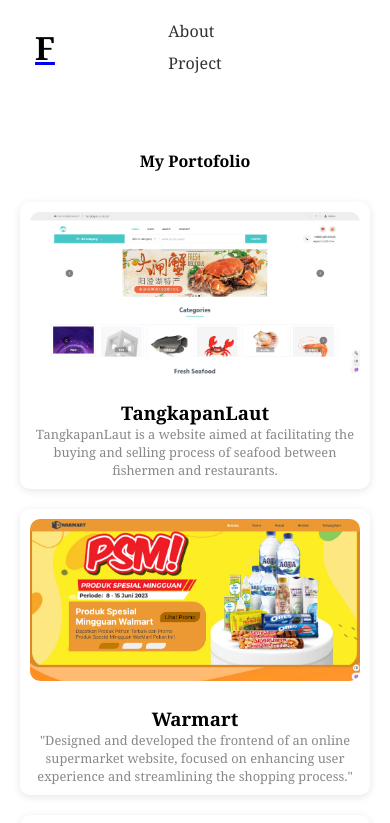
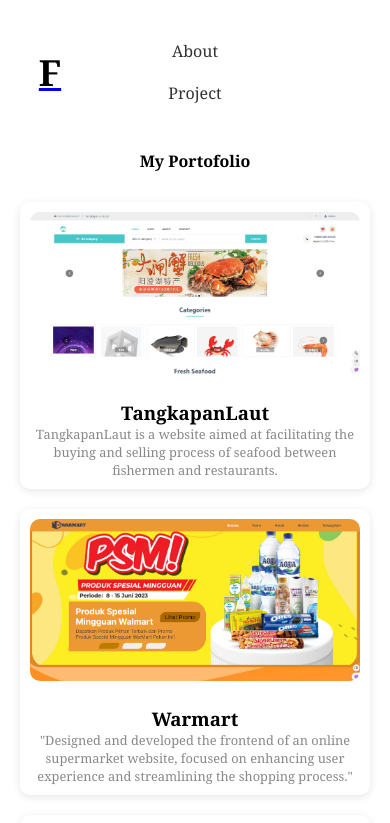
Before and after one commit to FaldianChandra/Faldian-Chandra, a plain HTML site: page Projects.html in a window 390 px wide. Shown: the top 823 px of the page. Drawn offline with Linux system fonts and the light colour scheme.

Commit message:
Update Responsivity

```diff
--- a/style/About.css
+++ b/style/About.css
@@ -100,7 +100,7 @@
   display: flex;
   justify-content: center;
   gap: 20px;
-  flex-wrap: wrap; /* Added this to make images wrap in smaller screens */
+  flex-wrap: wrap;
 }
 
 .image-card {
@@ -210,32 +210,23 @@
 }
 
 @media (max-width: 768px) {
-  /* Adjust logo size and text */
-  .logo {
-    width: 45px;
-    height: 45px;
-    font-size: 28px;
-  }
-
-  /* Align the nav-menu vertically in small screens */
   .nav-container {
     flex-direction: column;
   }
 
   .nav-menu {
     flex-direction: column;
+    align-items: center;
   }
 
   .nav-menu li {
-    margin-bottom: 10px;
+    margin: 10px 0;
   }
 
-  /* Adjust first-text */
   .first-text {
     margin-left: 3%;
   }
 
-  /* Stack images vertically in smaller screens */
   .image-container {
     flex-direction: column;
     align-items: center;
@@ -257,7 +248,6 @@
     flex-basis: 100%;
   }
 
-  /* Make connect items fit smaller screens */
   .connect-content {
     width: 100%;
   }
--- a/style/Project.css
+++ b/style/Project.css
@@ -147,7 +147,7 @@
 
   .nav-menu {
     flex-direction: column;
-    gap: 10px;
+    align-items: center;
   }
 
   .project-grid {
@@ -157,17 +157,16 @@
 
 @media (max-width: 768px) {
   .nav-container {
-    padding: 10px 10px;
+    flex-direction: column;
   }
 
-  .logo {
-    width: 50px;
-    height: 50px;
-    font-size: 32px;
+  .nav-menu {
+    flex-direction: column;
+    align-items: center;
   }
 
   .nav-menu li {
-    margin: 0 10px;
+    margin: 10px 0;
   }
 
   .projects h2 {
--- a/style/index.css
+++ b/style/index.css
@@ -192,7 +192,6 @@
 
 /* Media Queries for Responsiveness */
 
-/* Smaller screens (tablets) */
 @media (max-width: 768px) {
   .nav-container {
     flex-direction: column;
@@ -216,11 +215,10 @@
   }
 
   .project-card {
-    width: 80%;
+    width: 100%;
   }
 }
 
-/* Extra small screens (phones) */
 @media (max-width: 480px) {
   .intro h1 {
     font-size: 1.8rem;
@@ -241,6 +239,5 @@
 
   .project-card {
     width: 100%;
-    margin-bottom: 20px;
   }
 }
```
